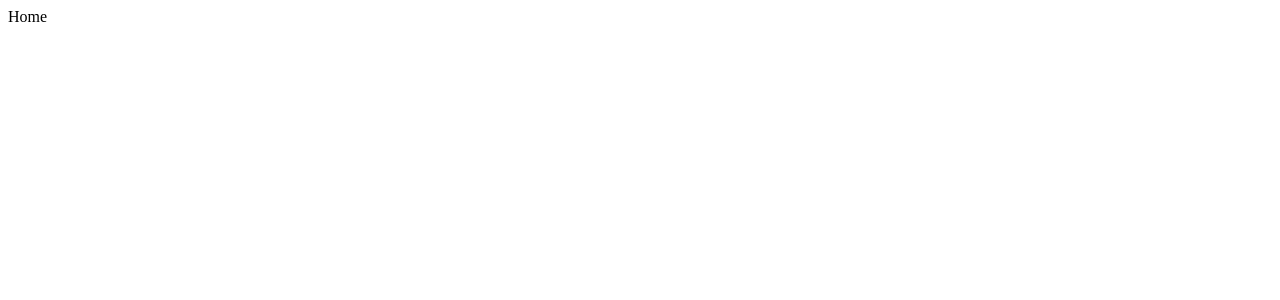
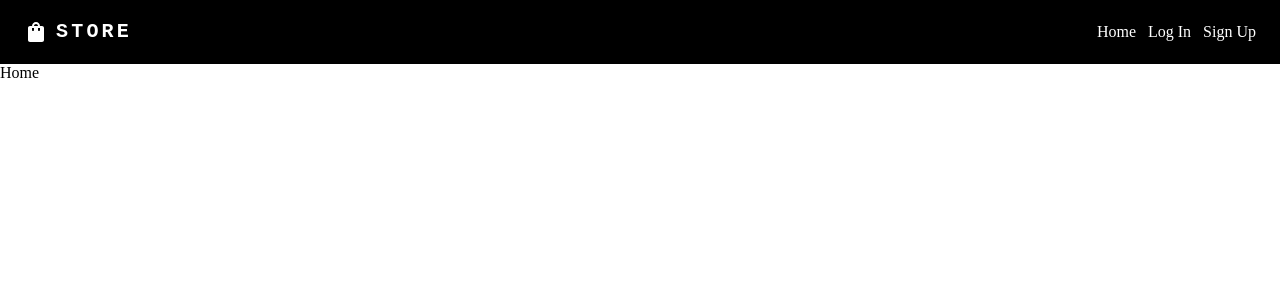
Before and after one commit to Ritter1111/eCommerce-Application, a React app: page / in a window 1280 px wide. Shown: the top 300 px of the page. Built offline with nearby package versions, Linux system fonts and the light colour scheme.

Commit message:
feat: add links to all functional pages, add navbar

```diff
--- a/package.json
+++ b/package.json
@@ -63,6 +63,7 @@
   "dependencies": {
     "@emotion/react": "^11.11.1",
     "@emotion/styled": "^11.11.0",
+    "@mui/icons-material": "^5.14.3",
     "@mui/material": "^5.14.4",
     "dotenv": "^16.3.1",
     "lottie-react": "^2.4.0",
--- a/src/components/App.tsx
+++ b/src/components/App.tsx
@@ -1,12 +1,13 @@
 import React from 'react';
 import AppRouter from './AppRouter';
 import { BrowserRouter } from 'react-router-dom';
+import NavBar from './NavBar/NavBar';
 
 export default function App() {
   return (
     <BrowserRouter>
-       <AppRouter />
-       {/* <RedirectToHome /> */}
+      <NavBar/>
+      <AppRouter />
     </BrowserRouter>
   );
 }
--- /dev/null
+++ b/src/components/NavBar/NavBar.module.css
@@ -0,0 +1,12 @@
+.nav {
+  background-color: #fff;
+}
+
+.link {
+  text-decoration: none;
+  color: white;
+}
+
+.link:hover {
+  color: lightgray;
+}
--- /dev/null
+++ b/src/components/NavBar/NavBar.tsx
@@ -0,0 +1,58 @@
+import React from 'react';
+import {
+  AppBar,
+  Container,
+  Toolbar,
+  Typography,
+  Grid,
+  Box
+} from '@mui/material';
+import { Link } from 'react-router-dom';
+import classes from './NavBar.module.css';
+import { LOGIN_ROUTE, MAIN_ROUTE, REGISTRATION_ROUTE } from '../../utils/consts';
+import ShoppingBagIcon from '@mui/icons-material/ShoppingBag';
+
+export default function NavBar() {
+  return (
+    <AppBar position="static" sx={{ backgroundColor: 'black' }} elevation={0}>
+      <Container maxWidth="xl">
+        <Toolbar disableGutters>
+          <Link to={MAIN_ROUTE} title="Go to Home" className={classes.link}>
+              <Box sx={{display: 'flex', alignItems: 'center'}}>
+                <ShoppingBagIcon sx={{ mr: 1 }} />
+                <Typography
+                  variant="h6"
+                  noWrap
+                  sx={{
+                    mr: 2,
+                    fontFamily: 'monospace',
+                    fontWeight: 700,
+                    letterSpacing: '.2rem',
+                  }}
+                >
+                  STORE
+                </Typography>
+              </Box>
+            </Link>
+            <Grid container item spacing={1.5}  direction="row"  justifyContent="flex-end" alignItems="center">
+              <Grid item>
+                <Link to={MAIN_ROUTE} className={classes.link} title="Go to Home">
+                  Home
+                </Link>
+              </Grid>
+              <Grid item>
+                <Link to={LOGIN_ROUTE} className={classes.link} title="Log In">
+                  Log In
+                </Link>
+              </Grid>
+              <Grid item>
+                <Link to={REGISTRATION_ROUTE} className={classes.link} title="Sign Up">
+                  Sign Up
+                </Link>
+              </Grid>
+            </Grid>
+        </Toolbar>
+      </Container>
+    </AppBar>
+  );
+}
--- a/src/index.tsx
+++ b/src/index.tsx
@@ -1,7 +1,7 @@
 import React from 'react';
 import { StrictMode } from 'react';
 import { createRoot } from 'react-dom/client';
-
+import './style.css';
 import App from './components/App';
 
 const rootElement = document.getElementById('root') as HTMLElement;
--- /dev/null
+++ b/src/style.css
@@ -0,0 +1,8 @@
+body {
+  margin: 0;
+  padding: 0;
+}
+
+a {
+  transition: all .2s ease-in-out;
+}
```
Also changed, not shown: 1 other file (tests, documents, lock files or other folders).
